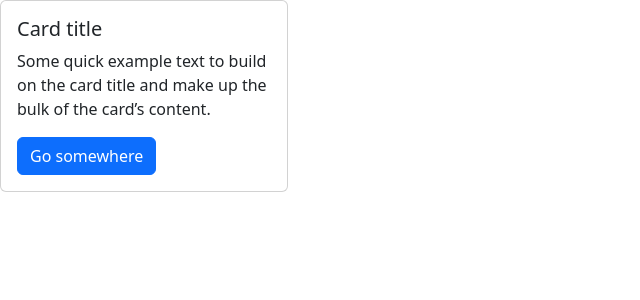
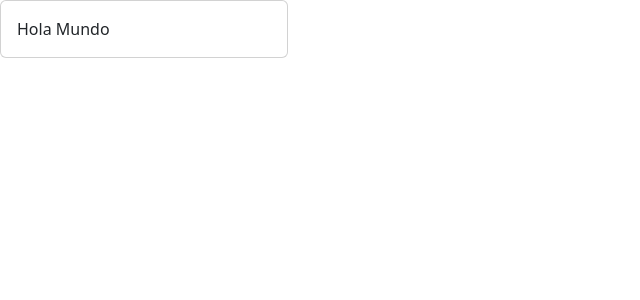
Before and after one commit to HolaMundoDev/ultimate-react, a React (Vite) app in the folder react-app/: page / in a window 1280 px wide. Shown: the top 300 px of the page, without its empty margins (0-640 px from the left). Built offline with nearby package versions, Linux system fonts and the light colour scheme.

Commit message:
Sección 2: Componentes. - Clase 5. Pasando props.

```diff
--- a/react-app/src/App.tsx
+++ b/react-app/src/App.tsx
@@ -1,7 +1,7 @@
 import Card from "./Components/Card";
 
 function App() {
-  return <Card />;
+  return <Card body={"Hola Mundo"} />;
 }
 
 export default App;
--- a/react-app/src/Components/Card.tsx
+++ b/react-app/src/Components/Card.tsx
@@ -1,9 +1,12 @@
-function Card() {
+interface Props {
+  body: string;
+}
+
+function Card(props: Props) {
+  const { body } = props;
   return (
     <div className="card" style={{ width: "18rem" }}>
-      <div className="card-body">
-        <CardBody />
-      </div>
+      <div className="card-body">{body}</div>
     </div>
   );
 }
```
